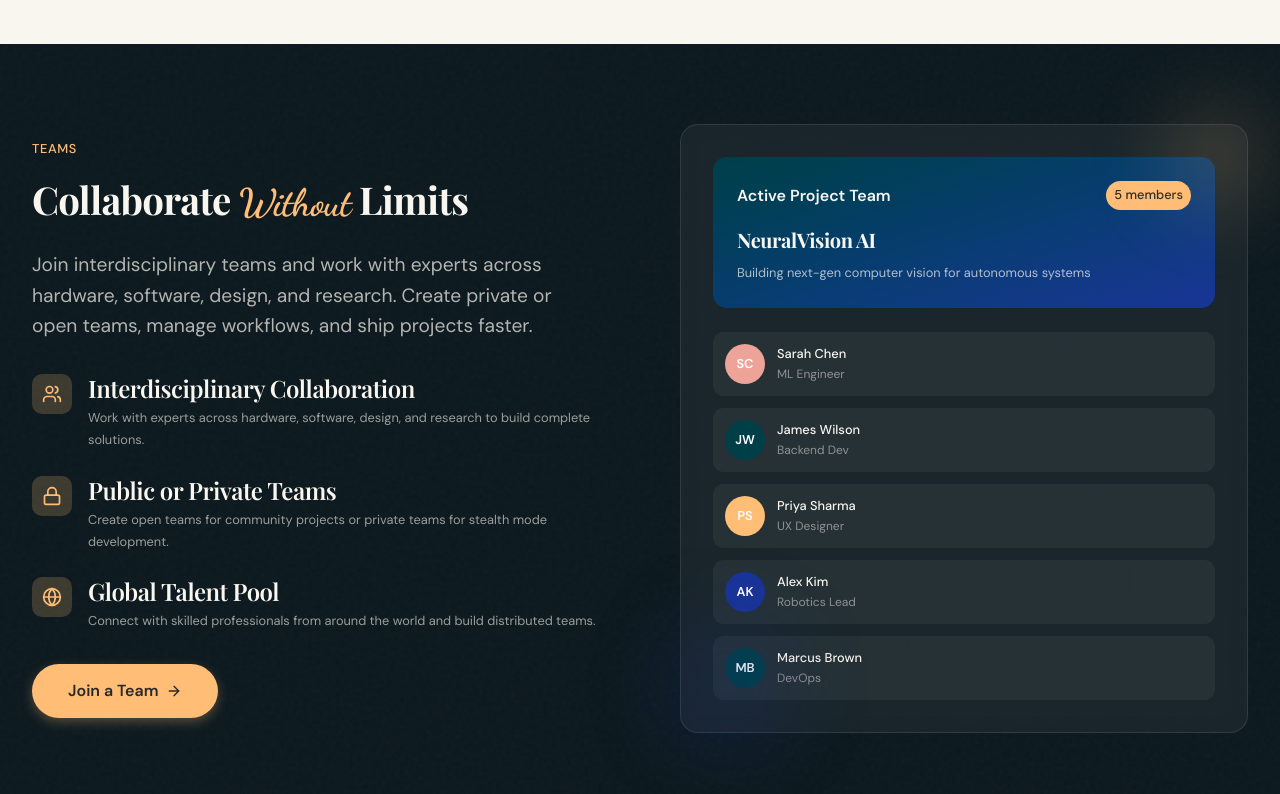
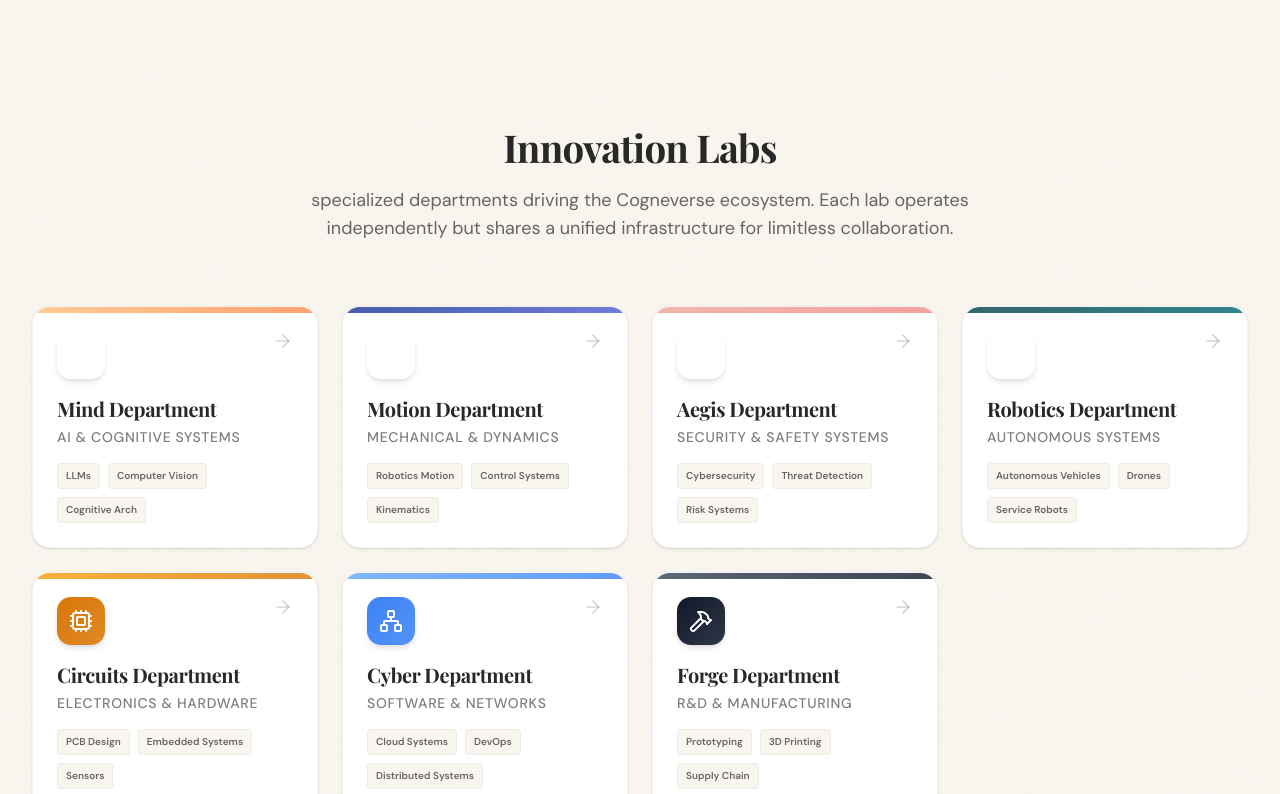
Before and after one commit to Jay-Suryawansh7/CogneoVerse, a Next.js app in the folder cogneverse-app/: page / in a window 1280 px wide. Shown: the part 4020-4814 px from the top of the page. Built offline with nearby package versions, Linux system fonts and the light colour scheme; a web font is replaced by a local one.

Commit message:
Feat: Add Departments Section with specialized labs grid

```diff
--- a/cogneverse-app/src/app/page.tsx
+++ b/cogneverse-app/src/app/page.tsx
@@ -4,6 +4,7 @@ import { HeroSection } from "@/components/sections/HeroSection";
 import { AboutSection } from "@/components/sections/AboutSection";
 import { ProjectsSection } from "@/components/sections/ProjectsSection";
 import { ProductsSection } from "@/components/sections/ProductsSection";
+import { DepartmentsSection } from "@/components/sections/DepartmentsSection";
 import { TeamsSection } from "@/components/sections/TeamsSection";
 import { CommunitySection } from "@/components/sections/CommunitySection";
 import { ResourcesSection } from "@/components/sections/ResourcesSection";
@@ -30,6 +31,9 @@ export default function HomePage() {
 
       {/* Products Section */}
       <ProductsSection />
+
+      {/* Departments Section */}
+      <DepartmentsSection />
 
       {/* Teams Section */}
       <TeamsSection />
--- /dev/null
+++ b/cogneverse-app/src/components/sections/DepartmentsSection.tsx
@@ -0,0 +1,157 @@
+"use client";
+
+import { revealVariants, containerVariants } from "@/lib/animations";
+import { motion } from "framer-motion";
+import { Section, SectionHeader } from "@/components/layout/Section";
+import {
+  BrainCircuit, // Mind
+  Cog, // Motion
+  ShieldCheck, // Aegis
+  Bot, // Robotics
+  Cpu, // Circuits
+  Network, // Cyber
+  Hammer, // Forge
+  ArrowRight
+} from "lucide-react";
+
+// Department Data based on System Specification
+const departments = [
+  {
+    id: "mind",
+    name: "Mind Department",
+    domain: "AI & Cognitive Systems",
+    icon: BrainCircuit,
+    focus: ["LLMs", "Computer Vision", "Cognitive Arch"],
+    color: "var(--color-nectarine)", // Nectarine
+    gradient: "from-[var(--color-nectarine)] to-[#FF8A4C]",
+    delay: 0.1
+  },
+  {
+    id: "motion",
+    name: "Motion Department",
+    domain: "Mechanical & Dynamics",
+    icon: Cog,
+    focus: ["Robotics Motion", "Control Systems", "Kinematics"],
+    color: "var(--color-cobalt)", // Cobalt
+    gradient: "from-[var(--color-cobalt)] to-[#4B5CD3]",
+    delay: 0.2
+  },
+  {
+    id: "aegis",
+    name: "Aegis Department",
+    domain: "Security & Safety Systems",
+    icon: ShieldCheck,
+    focus: ["Cybersecurity", "Threat Detection", "Risk Systems"],
+    color: "var(--color-pink-eraser)", // Pink Eraser
+    gradient: "from-[var(--color-pink-eraser)] to-[#F28B82]",
+    delay: 0.3
+  },
+  {
+    id: "robotics",
+    name: "Robotics Department",
+    domain: "Autonomous Systems",
+    icon: Bot,
+    focus: ["Autonomous Vehicles", "Drones", "Service Robots"],
+    color: "var(--color-oceanic)", // Oceanic
+    gradient: "from-[var(--color-oceanic)] to-[#00666F]",
+    delay: 0.1
+  },
+  {
+    id: "circuits",
+    name: "Circuits Department",
+    domain: "Electronics & Hardware",
+    icon: Cpu,
+    focus: ["PCB Design", "Embedded Systems", "Sensors"],
+    color: "#D97706", // Darker Amber/Orange distinct from Nectarine but warm
+    gradient: "from-[#F59E0B] to-[#D97706]",
+    delay: 0.2
+  },
+  {
+    id: "cyber",
+    name: "Cyber Department",
+    domain: "Software & Networks",
+    icon: Network,
+    focus: ["Cloud Systems", "DevOps", "Distributed Systems"],
+    color: "#3B82F6", // Lighter Blue distinct from Cobalt
+    gradient: "from-[#60A5FA] to-[#3B82F6]",
+    delay: 0.3
+  },
+  {
+    id: "forge",
+    name: "Forge Department",
+    domain: "R&D & Manufacturing",
+    icon: Hammer,
+    focus: ["Prototyping", "3D Printing", "Supply Chain"],
+    color: "#0F172A", // Slate/Dark distinct from Oceanic
+    gradient: "from-[#334155] to-[#0F172A]",
+    delay: 0.2
+  }
+];
+
+export function DepartmentsSection() {
+  return (
+    <Section id="departments" variant="default" withNoise>
+      <SectionHeader
+        title="Innovation Labs"
+        subtitle="specialized departments driving the Cogneverse ecosystem. Each lab operates independently but shares a unified infrastructure for limitless collaboration."
+      />
+
+      <motion.div
+        className="grid grid-cols-1 md:grid-cols-2 lg:grid-cols-3 xl:grid-cols-4 gap-6"
+        variants={containerVariants}
+        initial="hidden"
+        whileInView="visible"
+        viewport={{ once: true, margin: "-50px" }}
+      >
+        {departments.map((dept) => (
+          <motion.div
+            key={dept.id}
+            variants={revealVariants}
+            className="group relative bg-white rounded-2xl p-6 shadow-sm border border-[var(--color-ink)]/5 hover:shadow-lg transition-all duration-300 hover:-translate-y-1 overflow-hidden"
+          >
+            {/* Top Border Accent */}
+            <div
+              className={`absolute top-0 left-0 right-0 h-1.5 bg-gradient-to-r ${dept.gradient} opacity-80 group-hover:opacity-100 transition-opacity`}
+            />
+
+            <div className="flex items-start justify-between mb-4">
+              <div
+                className="w-12 h-12 rounded-xl flex items-center justify-center text-white shadow-md group-hover:scale-110 transition-transform duration-300"
+                style={{ background: `linear-gradient(135deg, ${dept.color}, ${dept.color}dd)` }}
+              >
+                <dept.icon className="w-6 h-6" />
+              </div>
+              <ArrowRight
+                className="w-5 h-5 text-[var(--color-ink)]/20 group-hover:text-[var(--color-cobalt)] group-hover:translate-x-1 transition-all"
+              />
+            </div>
+
+            <h3
+              className="text-xl font-bold text-[var(--color-ink)] mb-1"
+              style={{ fontFamily: "var(--font-display)" }}
+            >
+              {dept.name}
+            </h3>
+
+            <p
+              className="text-[var(--color-ink)]/60 text-sm font-medium mb-4 uppercase tracking-wider"
+            >
+              {dept.domain}
+            </p>
+
+            <div className="flex flex-wrap gap-2 mt-auto">
+              {dept.focus.map((item) => (
+                <span
+                  key={item}
+                  className="px-2 py-1 bg-[var(--color-paper)] rounded text-[10px] font-semibold text-[var(--color-ink)]/70 border border-[var(--color-ink)]/5"
+                >
+                  {item}
+                </span>
+              ))}
+            </div>
+          </motion.div>
+        ))}
+      </motion.div>
+    </Section>
+  );
+}
```
